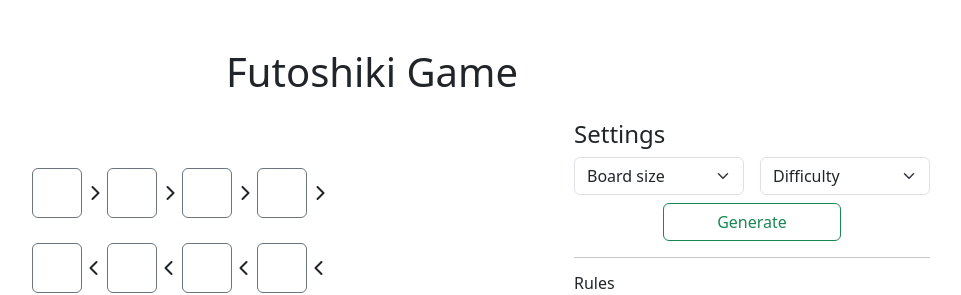
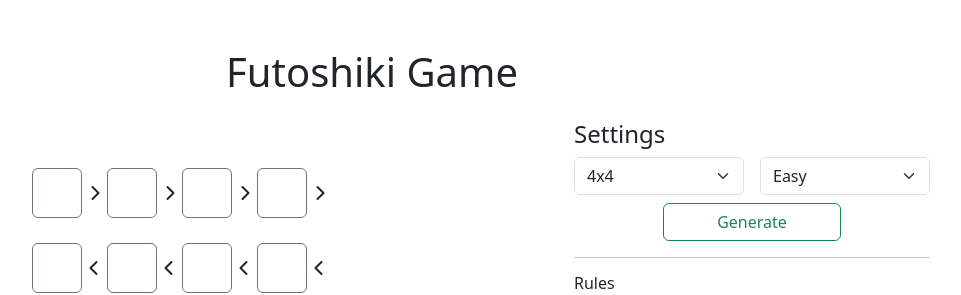
Before and after one commit to danielyandev/futoshiki, a React (Vite) app: page / in a window 1280 px wide. Shown: the top 295 px of the page, without its empty margins (268-1229 px from the left). Built offline with nearby package versions, Linux system fonts and the light colour scheme.

Commit message:
Render board by size

```diff
--- a/src/components/App.jsx
+++ b/src/components/App.jsx
@@ -1,17 +1,30 @@
 import GameBoard from './GameBoard.jsx'
 import Settings from './Settings.jsx'
 import Info from './Info.jsx'
+import { useState } from 'react'
 
 export default function App() {
+  const [settings, setSettings] = useState({
+    size: '4',
+    level: '1'
+  })
+
+  const handleSettingsChange = (size, level) => {
+    setSettings({ size, level })
+  }
+
   return (
     <div className="container py-5">
       <h1 className="text-center mb-4">Futoshiki Game</h1>
       <div className="row">
         <div className="col-md-8">
-          <GameBoard />
+          <GameBoard settings={settings} />
         </div>
         <div className="col-md-4">
-          <Settings />
+          <Settings
+            settings={settings}
+            onSettingsChange={handleSettingsChange}
+          />
           <hr />
           <Info />
         </div>
--- a/src/components/Cell.jsx
+++ b/src/components/Cell.jsx
@@ -39,5 +39,5 @@ Cell.propTypes = {
       right: PropTypes.string,
       bottom: PropTypes.string
     })
-  })
+  }).isRequired
 }
--- a/src/components/GameBoard.jsx
+++ b/src/components/GameBoard.jsx
@@ -1,9 +1,12 @@
 import { useEffect, useState } from 'react'
 import Cell from './Cell.jsx'
+import PropTypes from 'prop-types'
 
-export default function GameBoard() {
-  const generateInitialBoard = () => {
-    const size = 4 // For a 4x4 board
+export default function GameBoard({ settings }) {
+  const generateInitialBoard = ({ size }) => {
+    if (!size) return []
+
+    size = parseInt(size)
     const board = Array(size)
       .fill(null)
       .map(() =>
@@ -34,8 +37,8 @@ export default function GameBoard() {
   const [board, setBoard] = useState([])
 
   useEffect(() => {
-    setBoard(generateInitialBoard())
-  }, [])
+    setBoard(generateInitialBoard(settings))
+  }, [settings])
 
   return (
     <div className="d-flex justify-content-center align-items-start">
@@ -51,3 +54,10 @@ export default function GameBoard() {
     </div>
   )
 }
+
+GameBoard.propTypes = {
+  settings: PropTypes.exact({
+    size: PropTypes.string,
+    level: PropTypes.string
+  }).isRequired
+}
--- a/src/components/Settings.jsx
+++ b/src/components/Settings.jsx
@@ -1,10 +1,22 @@
-export default function Settings() {
+import { useState } from 'react'
+import PropTypes from 'prop-types'
+
+export default function Settings({ settings, onSettingsChange }) {
+  const [size, setSize] = useState(settings.size)
+  const [level, setLevel] = useState(settings.level)
+  const handleGenerate = () => {
+    onSettingsChange(size, level)
+  }
+
   return (
     <div>
       <h4>Settings</h4>
       <div className="d-flex gap-3">
-        <select className="form-control form-select">
-          <option value="">Board size</option>
+        <select
+          className="form-control form-select"
+          onChange={e => setSize(e.target.value)}
+          defaultValue={size}
+        >
           <option value="4">4x4</option>
           <option value="5">5x5</option>
           <option value="6">6x6</option>
@@ -13,16 +25,29 @@ export default function Settings() {
           <option value="9">9x9</option>
         </select>
 
-        <select className="form-control form-select">
-          <option value="">Difficulty</option>
+        <select
+          className="form-control form-select"
+          onChange={e => setLevel(e.target.value)}
+          defaultValue={level}
+        >
           <option value="1">Easy</option>
           <option value="2">Normal</option>
           <option value="3">Hard</option>
         </select>
       </div>
       <div className="d-grid col-6 mx-auto mt-2">
-        <button className="btn btn-outline-success">Generate</button>
+        <button className="btn btn-outline-success" onClick={handleGenerate}>
+          Generate
+        </button>
       </div>
     </div>
   )
 }
+
+Settings.propTypes = {
+  settings: PropTypes.exact({
+    size: PropTypes.string,
+    level: PropTypes.string
+  }).isRequired,
+  onSettingsChange: PropTypes.func.isRequired
+}
```
